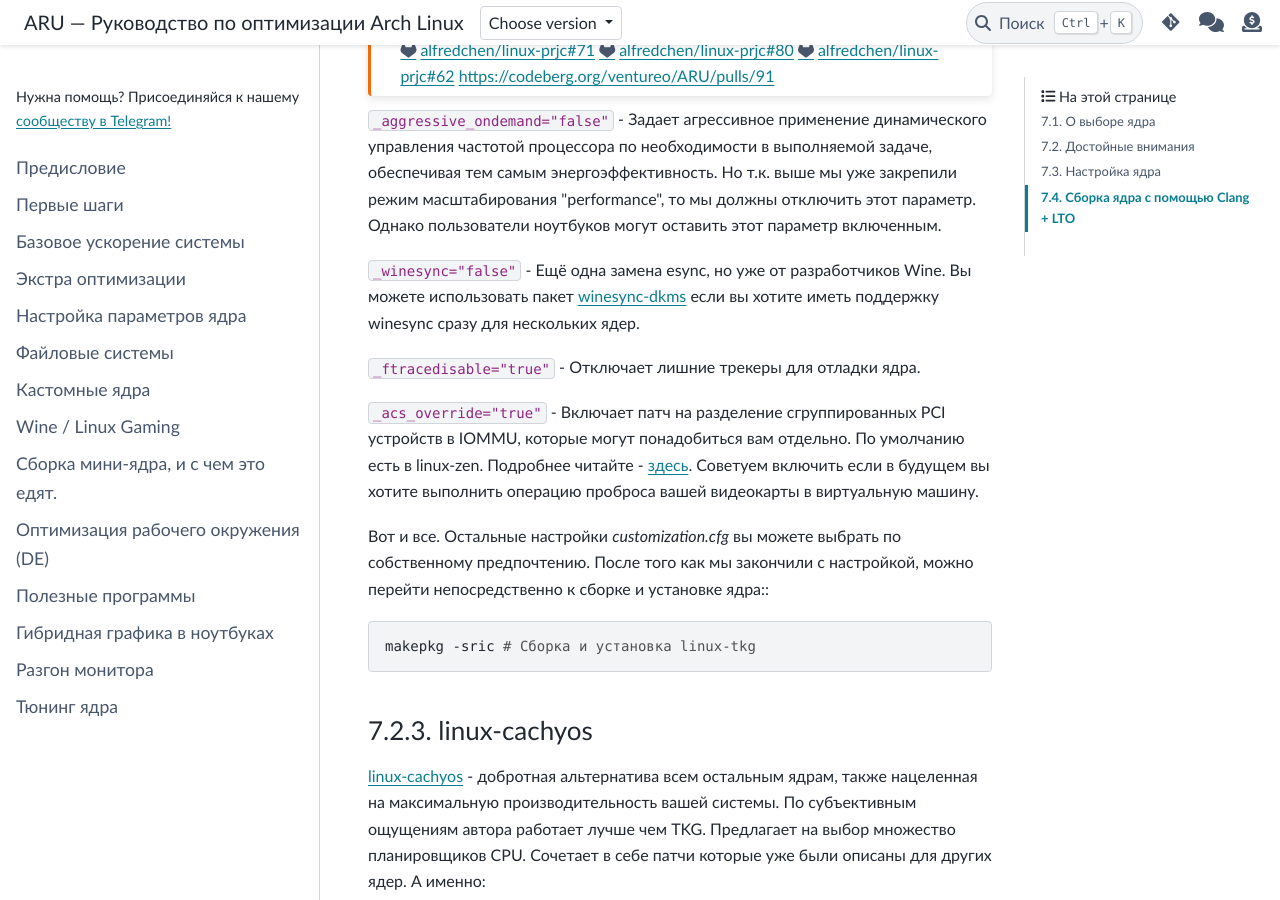
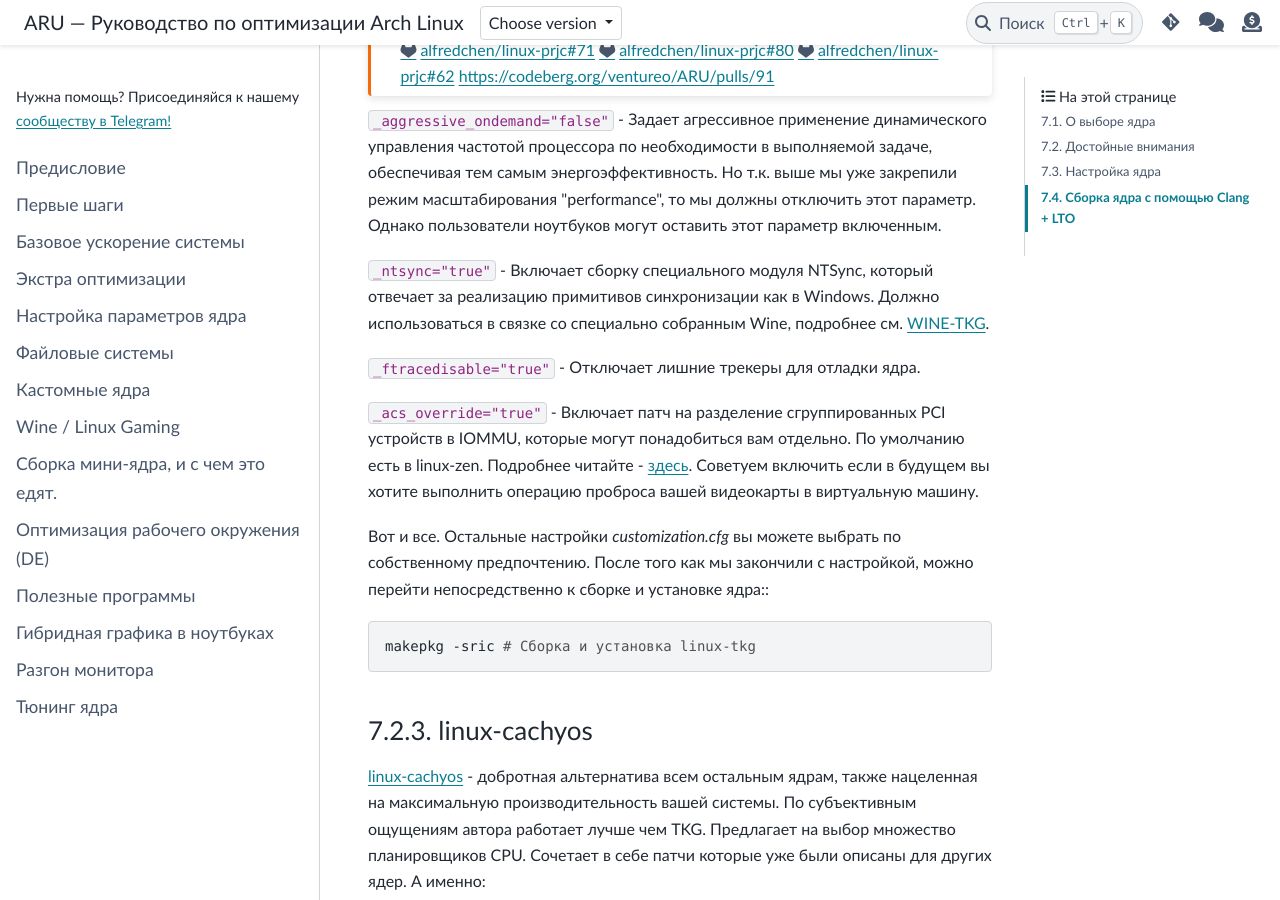
Before and after one commit to ventureoo/ARU, a Sphinx documentation site: the page built from docs/source/custom-kernels.rst, in a window 1280 px wide and 900 px high, scrolled down 3095 px. Built offline with Sphinx 7.4.7 and the PyData theme 0.15.4, drawn with Linux system fonts in a browser that asks for light colours.

Commit message:
Some notes about NTSync
Signed-off-by: Vasiliy Stelmachenok <ventureo@cachyos.org>

```diff
--- a/docs/source/custom-kernels.rst
+++ b/docs/source/custom-kernels.rst
@@ -165,10 +165,10 @@
 должны отключить этот параметр. Однако пользователи ноутбуков могут
 оставить этот параметр включенным.
 
-``_winesync="false"`` - Ещё одна замена esync, но уже от разработчиков
-Wine. Вы можете использовать пакет `winesync-dkms
-<https://aur.archlinux.org/packages/winesync-dkms>`_ если вы хотите
-иметь поддержку winesync сразу для нескольких ядер.
+``_ntsync="true"`` - Включает сборку специального модуля NTSync,
+который отвечает за реализацию примитивов синхронизации как в Windows.
+Должно использоваться в связке со специально собранным Wine, подробнее
+см. :ref:`wine-tkg-git`.
 
 ``_ftracedisable="true"`` - Отключает лишние трекеры для отладки ядра.
 
```
Also changed, not shown: docs/source/linux-gaming.rst (+11 -3 lines).
